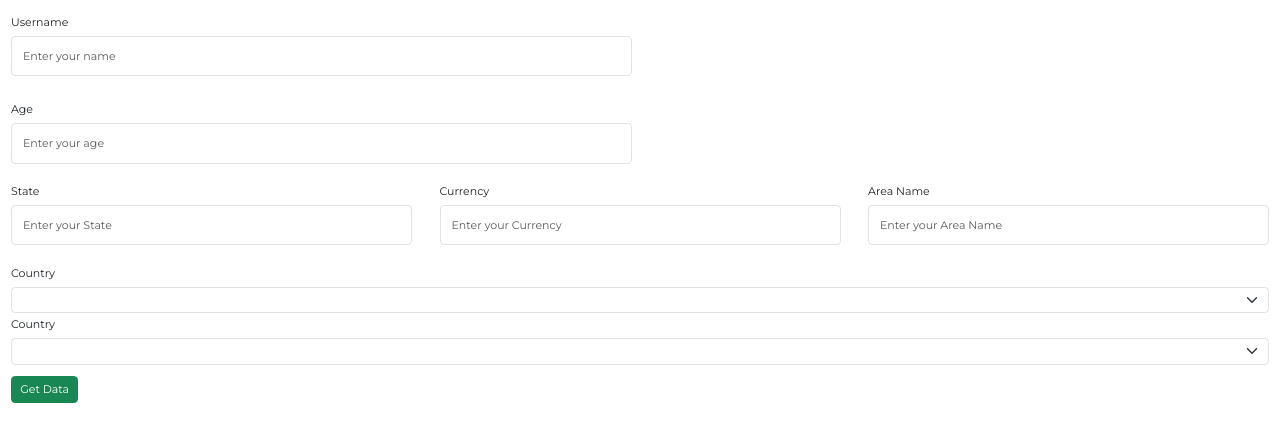
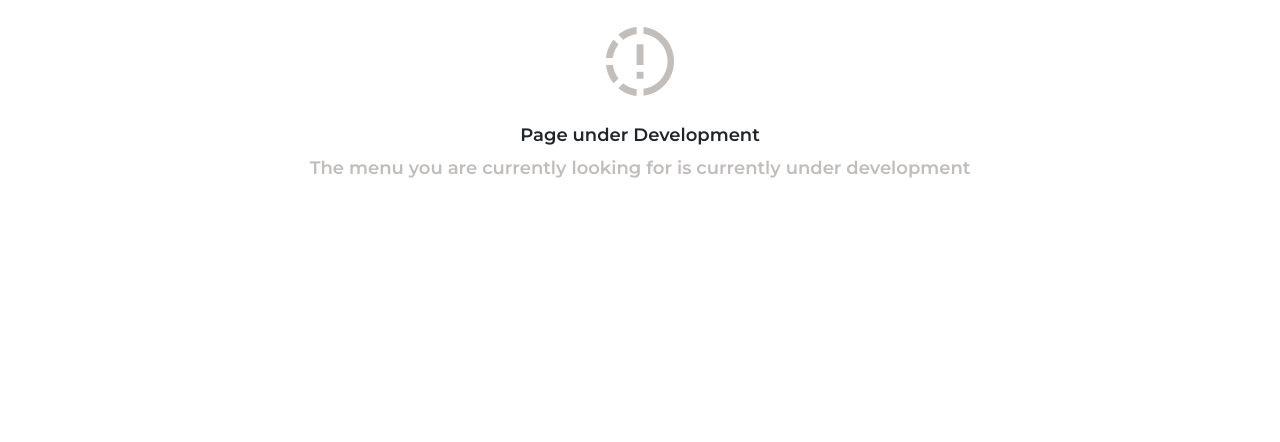
Before and after one commit to Denil-Doss-ZS0463/Angular_v17, an Angular app in the folder Angular17_DemoProject/: page / in a window 1280 px wide. Shown: the top 442 px of the page. Built offline with nearby package versions, Linux system fonts and the light colour scheme.

Commit message:
page_under_devlopment

```diff
--- a/Angular17_DemoProject/src/app/app.component.html
+++ b/Angular17_DemoProject/src/app/app.component.html
@@ -1 +1,2 @@
-<app-sample-rendering-page></app-sample-rendering-page>
+<!-- <app-sample-rendering-page></app-sample-rendering-page> -->
+<app-page-under-dev></app-page-under-dev>
--- a/Angular17_DemoProject/src/app/app.component.ts
+++ b/Angular17_DemoProject/src/app/app.component.ts
@@ -1,11 +1,12 @@
 import { Component } from '@angular/core';
 import { RouterOutlet } from '@angular/router';
 import { SampleRenderingPageComponent } from './core-components/sample-rendering-page/sample-rendering-page.component';
+import { PageUnderDevComponent } from './basic-components/page-under-dev/page-under-dev.component';
 
 @Component({
   selector: 'app-root',
   standalone: true,
-  imports: [RouterOutlet, SampleRenderingPageComponent],
+  imports: [RouterOutlet, SampleRenderingPageComponent,PageUnderDevComponent],
   templateUrl: './app.component.html',
   styleUrl: './app.component.css'
 })
--- /dev/null
+++ b/Angular17_DemoProject/src/app/basic-components/page-under-dev/page-under-dev.component.css
@@ -0,0 +1,12 @@
+.page-title,
+.page-content {
+  font-size: 18px;
+  font-family: Montserrat;
+  font-weight: 600;
+}
+.page-title {
+  align-items: center;
+}
+.page-content {
+  color: rgba(48, 38, 29, 0.3);
+}
--- /dev/null
+++ b/Angular17_DemoProject/src/app/basic-components/page-under-dev/page-under-dev.component.html
@@ -0,0 +1,15 @@
+<div class="container">
+    <div class="row justify-content-center mt-3">
+        <div class="col-md-auto">
+            <img src="assets/Images/dev.png" alt="Under Development" class="development-image" />
+        </div>
+    </div>
+    <div class="row justify-content-center mt-3">
+        <div class="col-md-3 text-center page-title">Page under Development</div>
+    </div>
+    <div class="row justify-content-center mt-2">
+        <div class="col-md-8 text-center page-content">
+            The menu you are currently looking for is currently under development
+        </div>
+    </div>
+</div>
```
Also changed, not shown: Angular17_DemoProject/src/app/basic-components/page-under-dev/page-under-dev.component.ts (added, +12 -0 lines), Angular17_DemoProject/src/assets/Images/dev.png (added), 1 other file (tests, documents, lock files or other folders).
